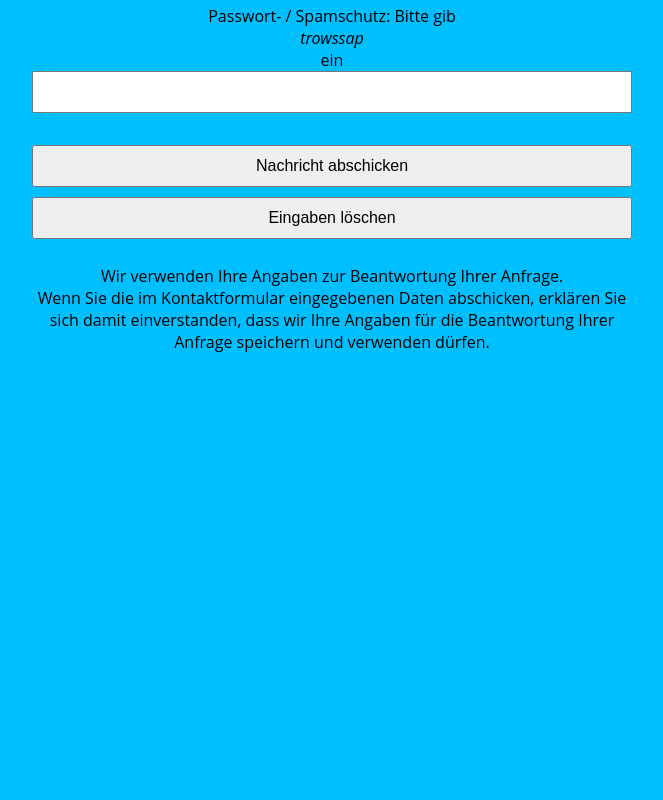
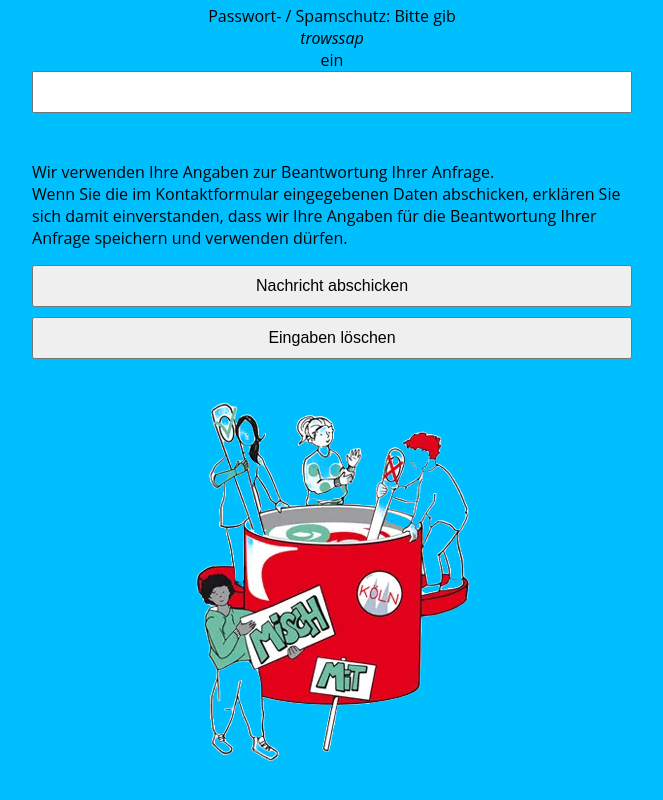
Before and after one commit to WiebkeEH/mischmit_kontakt.github.io, a plain HTML site: page index.html in a window 1280 px wide. Shown: the part 726-1526 px from the top of the page, without its empty margins (308-971 px from the left). Before the commit the page ends 1099 px from the top, so only its background shows below. Drawn offline with Linux system fonts and the light colour scheme.

Commit message:
text align left und png rein test ob transparent

```diff
--- a/index.html
+++ b/index.html
@@ -78,13 +78,16 @@ Deine Nachricht:<br>
 Passwort- / Spamschutz: Bitte gib <i>trowssap</i> ein<br>
 <input type="password" name="onlex_password" size="30" maxlength="15"><br>
 
+<p align="left"> Wir verwenden Ihre Angaben zur Beantwortung Ihrer Anfrage. <br>
+    Wenn Sie die im Kontaktformular eingegebenen Daten abschicken, erklären Sie sich damit einverstanden, dass wir Ihre Angaben für die Beantwortung Ihrer Anfrage speichern und verwenden dürfen. </p>
+
 <input type="submit" value="Nachricht abschicken">
 <input type="reset" value="Eingaben löschen">
 
 </form>
 
-<p> Wir verwenden Ihre Angaben zur Beantwortung Ihrer Anfrage. <br>
-    Wenn Sie die im Kontaktformular eingegebenen Daten abschicken, erklären Sie sich damit einverstanden, dass wir Ihre Angaben für die Beantwortung Ihrer Anfrage speichern und verwenden dürfen. </p>
+
+<img src="https://github.com/WiebkeEH/mischmit_kontakt.github.io/blob/main/file.png?raw=true">
 
 </body>
 </html>
```
